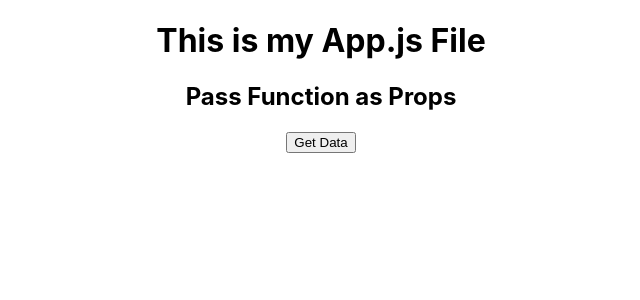
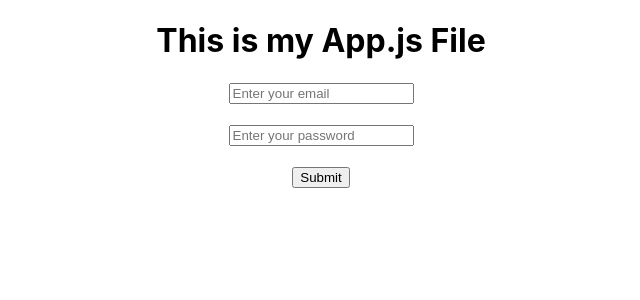
Before and after one commit to Farhan559/React_Project, a React (Create React App) app: page / in a window 1280 px wide. Shown: the top 300 px of the page, without its empty margins (319-959 px from the left). Built offline with nearby package versions, Linux system fonts and the light colour scheme.

Commit message:
feat: Add Form Validation

```diff
--- a/src/App.js
+++ b/src/App.js
@@ -1,6 +1,7 @@
 // import React,{useState} from 'react';
 import './App.css';
-import PassFuncAsProps from './components/PassFuncAsProps';
+import FormValidation from './components/FormValidation';
+// import PassFuncAsProps from './components/PassFuncAsProps';
 // import ConditionalRenderig from './components/ConditionalRenderig';
 // import FormHandling from './components/FormHandling';
 // import HideShowToggle from './components/HideShowToggle';
@@ -11,10 +12,10 @@ import PassFuncAsProps from './components/PassFuncAsProps';
 // import StateInFuncComp from './components/StateInFuncComp';
 
 function App() {
-  // const [firstName,setName] = useState('Qaim')
-  function GetData(){
-    alert('Pass props as function in React')
-  }
+  // // const [firstName,setName] = useState('Qaim')
+  // function GetData(){
+  //   alert('Pass props as function in React')
+  // }
   return (
     <div className="App">
       <h1>This is my App.js File</h1>
@@ -27,7 +28,8 @@ function App() {
       {/* <HideShowToggle /> */}
       {/* <FormHandling /> */}
       {/* <ConditionalRenderig /> */}
-      <PassFuncAsProps data={GetData} />
+      {/* <PassFuncAsProps data={GetData} /> */}
+      <FormValidation />
     </div>
   );
 }
--- a/src/components/ConditionalRenderig.jsx
+++ b/src/components/ConditionalRenderig.jsx
@@ -7,6 +7,7 @@ function ConditionalRenderig() {
         {
             age > 18 ? <h2>your age is greater than 18</h2> : <h2>your age is less than 18</h2>
         }
+
     </div>
   )
 }
--- /dev/null
+++ b/src/components/FormValidation.jsx
@@ -0,0 +1,55 @@
+import React, { useState } from 'react'
+
+function FormValidation() {
+    const [pass,setPass] = useState('');
+    const [email,setEmail] = useState('');
+    const [err,setErr] = useState(false);
+    const [errPass ,setPassErr] = useState(false);
+    function LoginForm(e){
+        if(email.length < 3 || pass.length<5){
+            alert('please fill form carefully')
+        }else{
+            console.log(email)
+            console.log(pass)
+            alert('Thanks')
+        }
+            e.preventDefault();
+    }
+    function emailHandler(e){
+        let element = e.target.value;
+        if(element.length < 3){
+            setErr(true);
+        }
+        else{
+            setErr(false);
+        }
+        setEmail(element);
+    }
+        function passHandler(e){
+            let element = e.target.value;
+            if(element.length < 5){
+                setPassErr(true)
+            }else{
+                setPassErr(false)
+            }
+            setPass(element);
+        }
+
+  return (
+    <>
+        <form onSubmit={LoginForm}>
+            <input type="email" placeholder='Enter your email'onChange={emailHandler}/>
+            {err ? <span>Minimum 3 letters required</span>: <span></span>}
+            <br></br>
+            <br></br>
+            <input type="password" placeholder='Enter your password' onChange={passHandler}/>
+            {errPass ? <span>Minimun 5 letters required!</span>:<span></span>}
+            <br></br>
+            <br></br>
+            <button type='submit' >Submit</button>
+        </form>
+    </>
+  )
+}
+
+export default FormValidation
```
